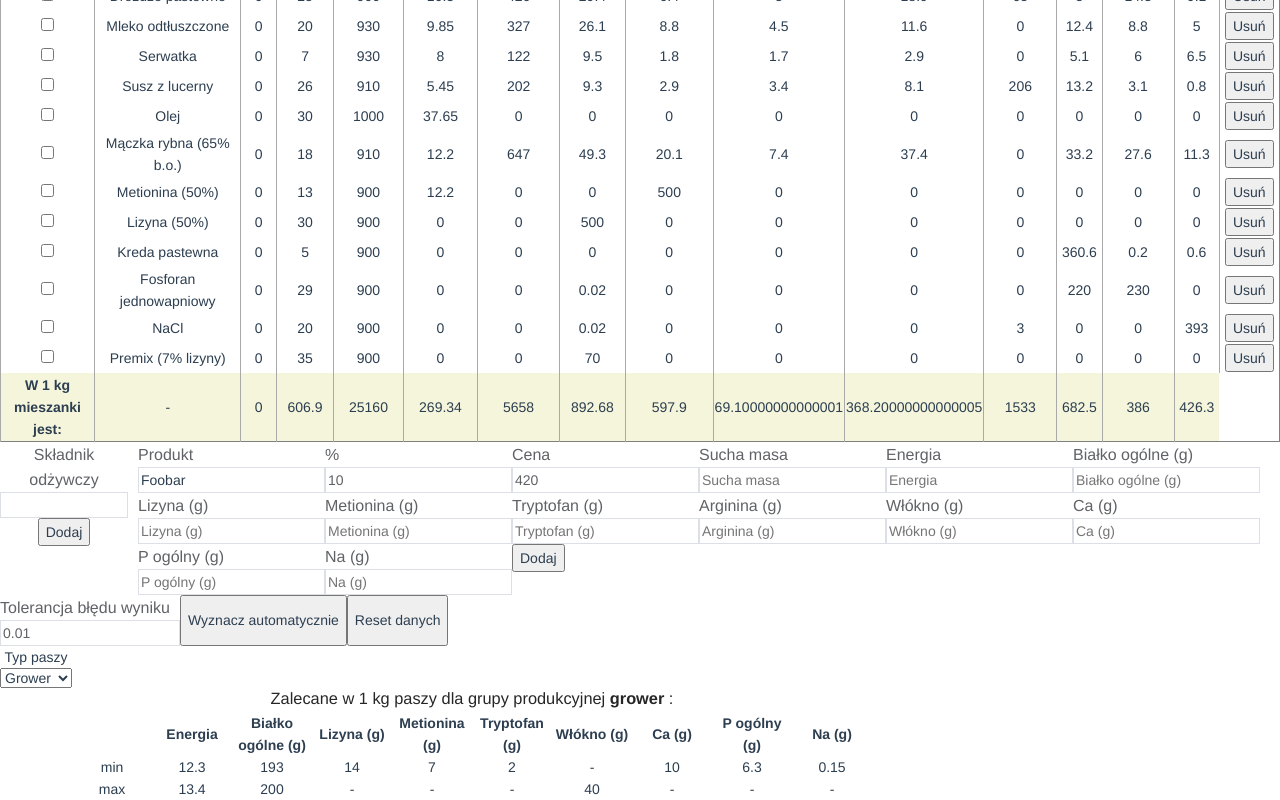
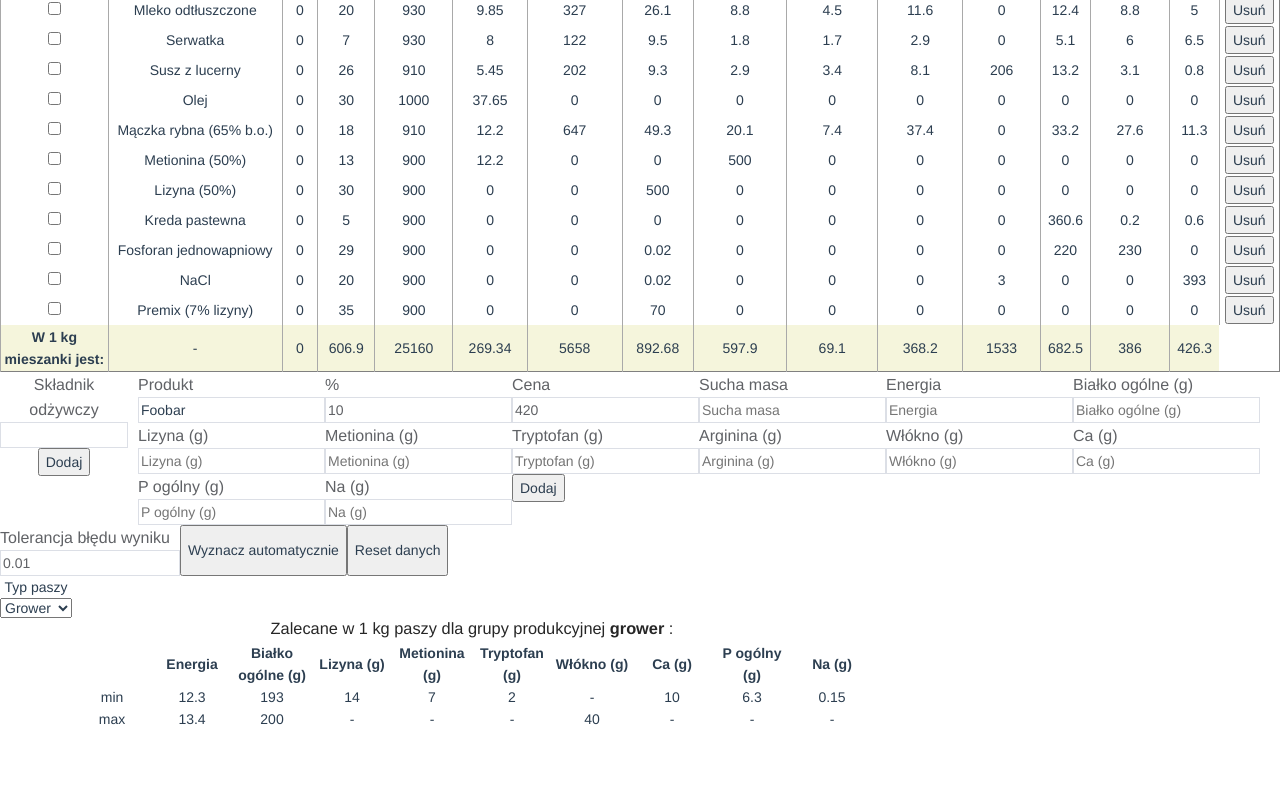
Before and after one commit to lemcz/sggw-poultry-forage-calculator, a Vue app: page / in a window 1280 px wide. Shown: the part 746-1546 px from the top of the page. After the commit the page ends 1476 px from the top, so only its background shows below. Built offline with nearby package versions, Linux system fonts and the light colour scheme.

Commit message:
fix: Display sums in the FoodTable with rounded values (JS float sums issues)

```diff
--- a/src/components/food-item-table/FoodItemTable.vue
+++ b/src/components/food-item-table/FoodItemTable.vue
@@ -36,7 +36,7 @@
       <tr>
         <td><strong>W 1 kg mieszanki jest: </strong></td>
         <td v-for="(sum, index) in sums" v-bind:key="index">
-          {{ sum !== undefined ? sum : '-' }}
+          {{ sum !== undefined ? parseFloat(sum.toFixed(2)) : '-' }}
         </td>
       </tr>
     </tfoot>
```
